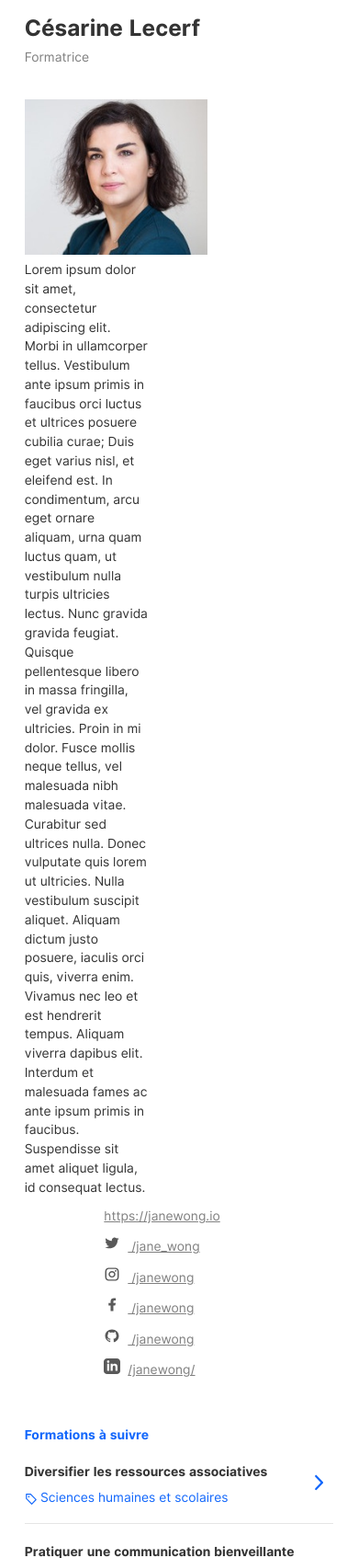
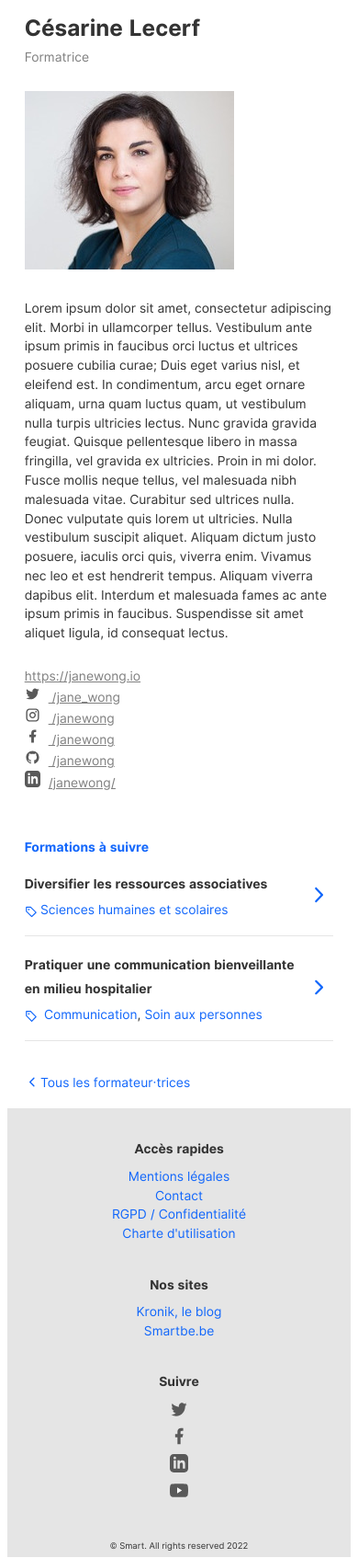
Before and after one commit to smartcoop/cfa-static-templates, a PHP site: page /nom-du-formateur.php in a window 390 px wide. Shown: the part 173-1867 px from the top of the page at 92% size. Run offline with PHP 8.4, Linux system fonts and the light colour scheme; style sheets or scripts are compiled from the project's sources.

Commit message:
Responsive design single trainer page

```diff
--- a/scss/_publicwebsite_styles.scss
+++ b/scss/_publicwebsite_styles.scss
@@ -249,6 +249,10 @@
 
 .trainer-card {
     text-align: left;
+    @media (max-width: $g-bp3) {
+        display: flex;
+        flex-direction: column;
+    }
     .trainer-card__title {
         font-size: 2.8rem;
         font-weight: 700;
@@ -259,29 +263,41 @@
         padding-top: 1rem;
     }
     .trainer-card__details {
-        padding-top: 4rem;
         display: flex;
         flex-wrap: wrap;
+        justify-content: space-between;
+        @media (max-width: $g-bp3) {
+            flex-direction: column;
+        }
         .trainer-card__image {
             width: 25%;
-            margin-right: 4%;
+            margin-right: 2.5rem;
             min-width: 23rem;
+            margin-top: 3rem;
+            @media (max-width: $g-bp3) {
+                width: 100%;
+            }
         }
         .trainer-card__details-txts {
             width: 40%;
+            margin-top: 3rem;
+            @media (max-width: $g-bp3) {
+                width: 100%;
+            }
         }
         .trainer-card__contacts {
-            width: 30%;
             min-width: 25rem;
+            margin-top: 3rem;
             padding-left: 10rem;
+            @media (max-width: $g-bp3) {
+                width: 100%;
+                padding: 0;
+            }
             .trainer-card__contact-label {
                 font-size: 1.6rem;
                 font-weight: 700;
                 line-height: 2rem;
                 color: $color-blue-600;
-            }
-            .trainer-card__trainer-links {
-                padding-top: 1.2rem;
             }
             .trainer-card__trainer-link {
                 color: $color-gray-500;
```
